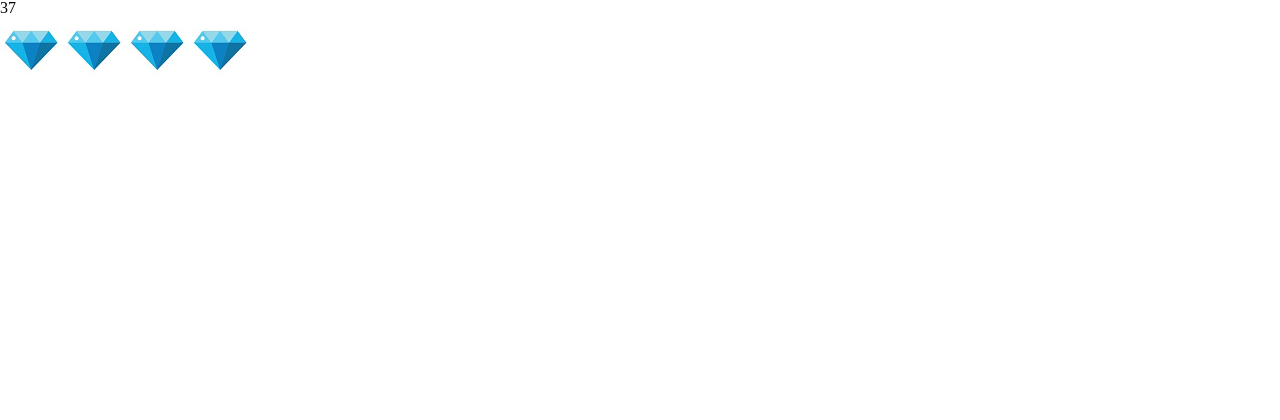
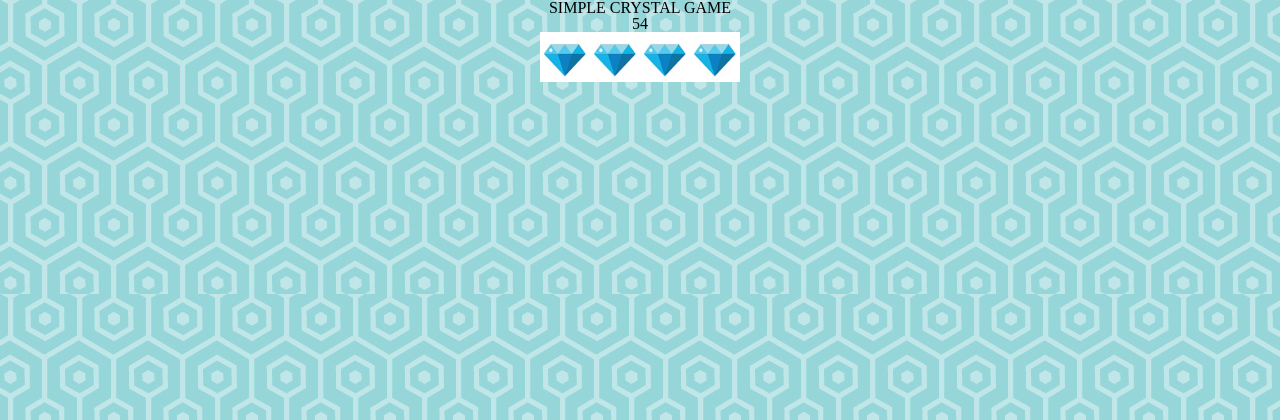
Before and after one commit to hirofujidesign/week-4-game, a PHP site: page / in a window 1280 px wide. Shown: the top 420 px of the page. Run offline with PHP 8.4, Linux system fonts and the light colour scheme.

Commit message:
third commit

```diff
--- a/assets/css/style.css
+++ b/assets/css/style.css
@@ -1,8 +1,9 @@
 body {
-  background-image:"assets/images/background_img.jpg";
   font-family: "HelveticaNeue-Light", "Helvetica Neue Light", "Helvetica Neue", Helvetica, Arial, "Lucida Grande", sans-serif;
+  background-repeat:;
   text-align:center;
   font-size:18px;
+  background-image:url(assets/images/background_img.jpg);
 }
 
       /*
@@ -15,14 +16,13 @@ body {
 
 h1, h2, h3 {
 	font-family: 'Roboto', sans-serif;
-	font-weight: 100;
 	text-transform: uppercase;
    margin:5px 0;
-   color:white;
+   color:black;
 }
 
 h1 {
-	font-size: 2.6em;
+	font-size: 36pt;
 }
 
 h2 {
--- a/index.html
+++ b/index.html
@@ -2,10 +2,10 @@
 <html>
 <head>
   <title>simple crystal game</title>
-  <link ref=stylesheet type="text/css" src="assets/css/style.css">
+  <link rel="stylesheet" type="text/css" href="assets/css/style.css">
   <link rel="stylesheet" type="text/css" href="assets/css/reset.css">
   <link rel="javascript" type="text/javascript" href="javascript/game.js">
-
+<h1>Simple Crystal Game</h1>
 
 </head>
 <body>
@@ -20,11 +20,32 @@
 <!-- we added jQuery -->
 <script type="text/javascript" src="https://code.jquery.com/jquery-2.2.0.min.js"></script>
 <script type="text/javascript">
-  $( document ).ready(function() {
-    var numberToGuess = 37;
+  $(document).ready(function() {
+    var numberToGuess = Math.floor((Math.random() * 100) + 1);
     var counter = 0;
-    var numbers = [10, 5, 3, 7];
+    var numbers = [1,3,5,9]
     $('#number').text(numberToGuess);
+    // var imageCrystals = {
+    // 	'blue_crystal':{
+    // 		imageCrystal:"assets/images/blue.png"
+    // 	},
+    // 	'green_crystal':{
+    // 		imageCrystal:"assets/images/green.png"
+    // 	},
+    // 	'red_crystal':{
+    // 		imageCrystal:"assets/images/red.png"
+    // 	},
+    // 	'yellow_crystal':{
+    // 		imageCrystal:"assets/iamges/yellow.png"
+    // 	},
+    // };
+
+    // var render = function (cyrstal){
+    // 	if()
+    // }
+
+
+
     for (var i=0; i< numbers.length; i++){
       var imageCrystal = $('<img>');
 
@@ -49,3 +70,14 @@
 </script>
 </body>
 </html>
+
+
+<!---    function($) {
+    $.rand = function(arg) {
+        if ($.numbers(arg)) {
+            return arg[$.rand(arg.length)];
+        } else if (typeof arg == "number") {
+            return Math.floor(Math.random() * arg);
+        } else {
+            return 4;  // chosen by fair dice roll
+        }
```
